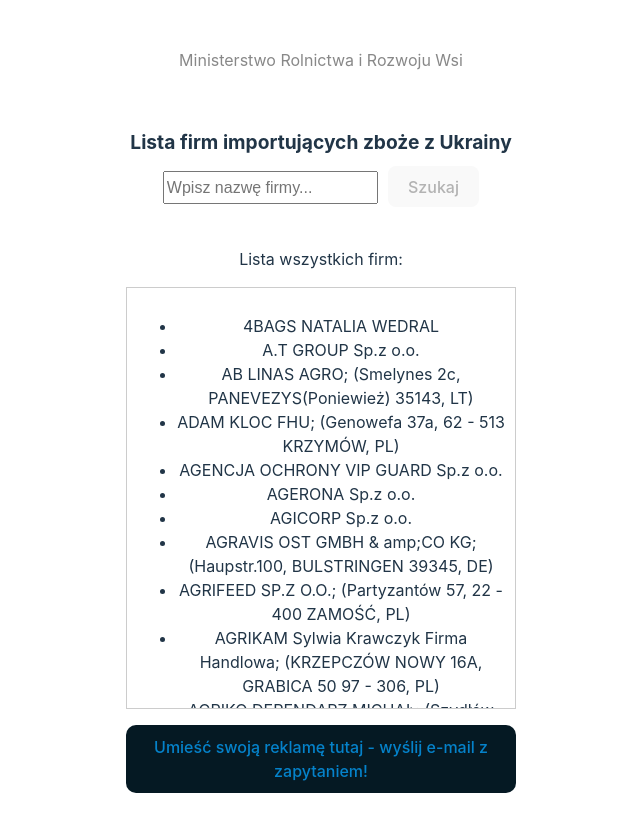
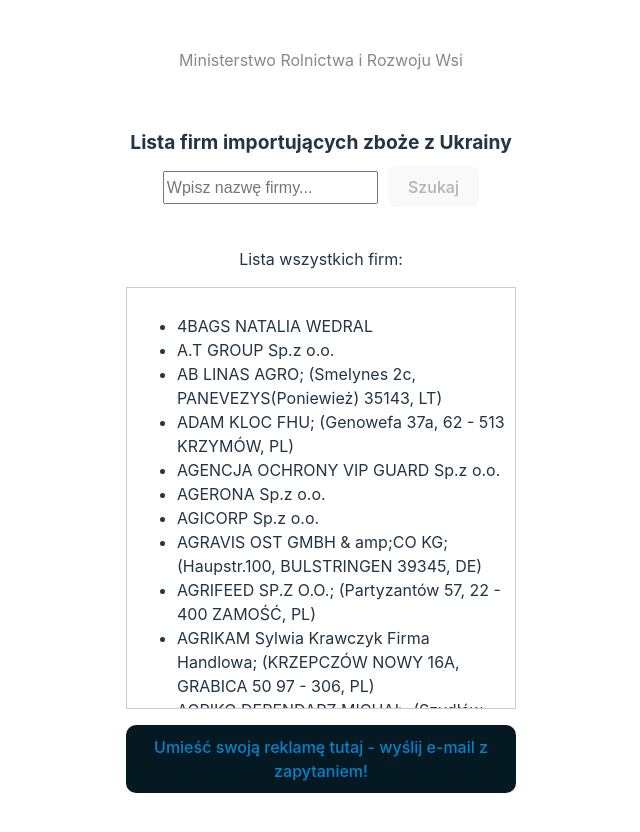
Before and after one commit to gines18/Ukraina, a React (Vite) app: page / in a window 1280 px wide. Shown: the top 832 px of the page, without its empty margins (319-959 px from the left). Built offline with nearby package versions, Linux system fonts and the light colour scheme.

Commit message:
change input text align

```diff
--- a/src/App.css
+++ b/src/App.css
@@ -50,3 +50,12 @@
   border-radius: 10px;
   padding: 10px;
 }
+
+.result-table {
+  max-height: 400px;
+
+  overflow-y: scroll;
+  border: 1px solid #ccc;
+  padding: 10px;
+  text-align: left;
+}
--- a/src/Search.jsx
+++ b/src/Search.jsx
@@ -48,14 +48,7 @@
         </div>
         <p className="frame">Lista wszystkich firm:</p>
 
-        <div
-          style={{
-            overflowY: "scroll",
-            maxHeight: "400px",
-            border: "1px solid #ccc",
-            padding: "10px",
-          }}
-        >
+        <div className="result-table">
           <ul>
             {lists.map((list) => (
               <li>{list}</li>
```
